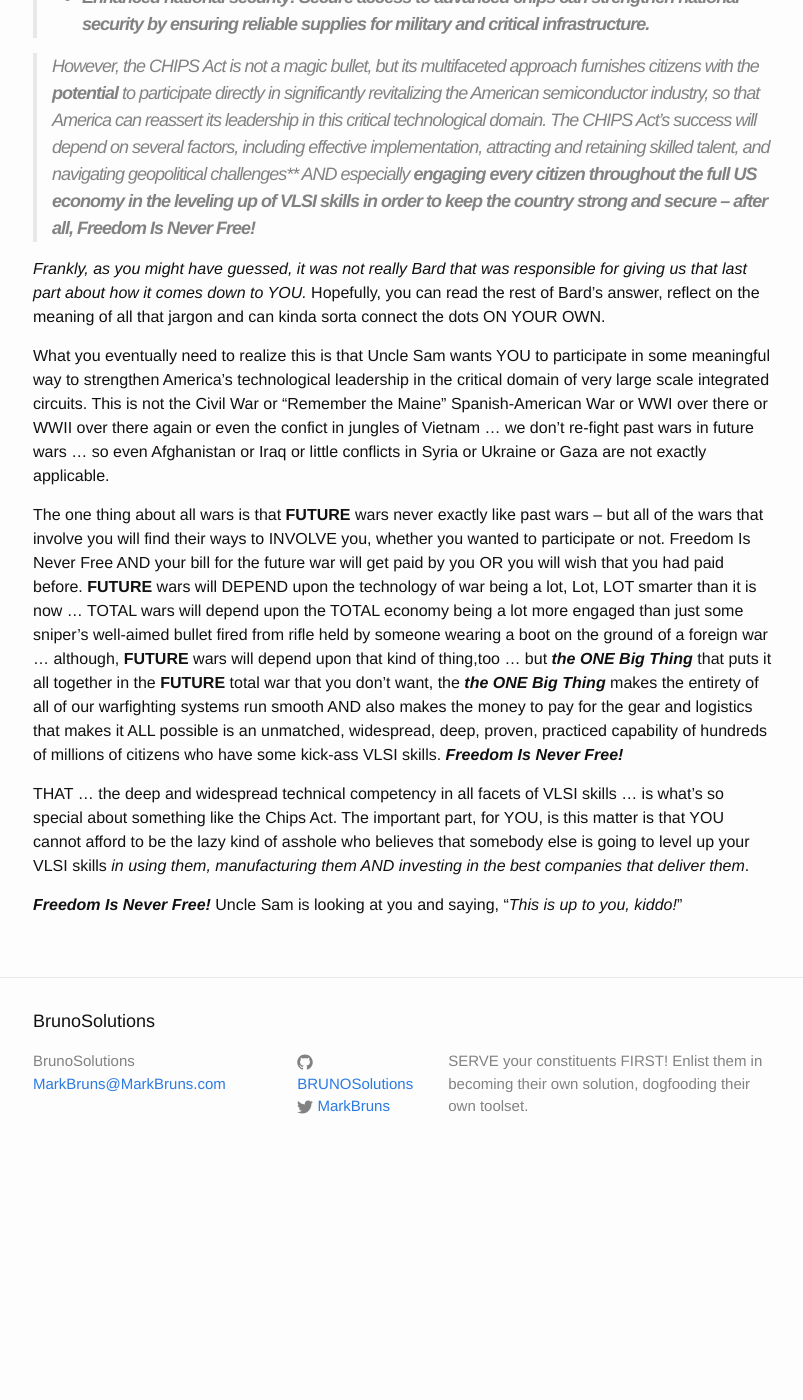
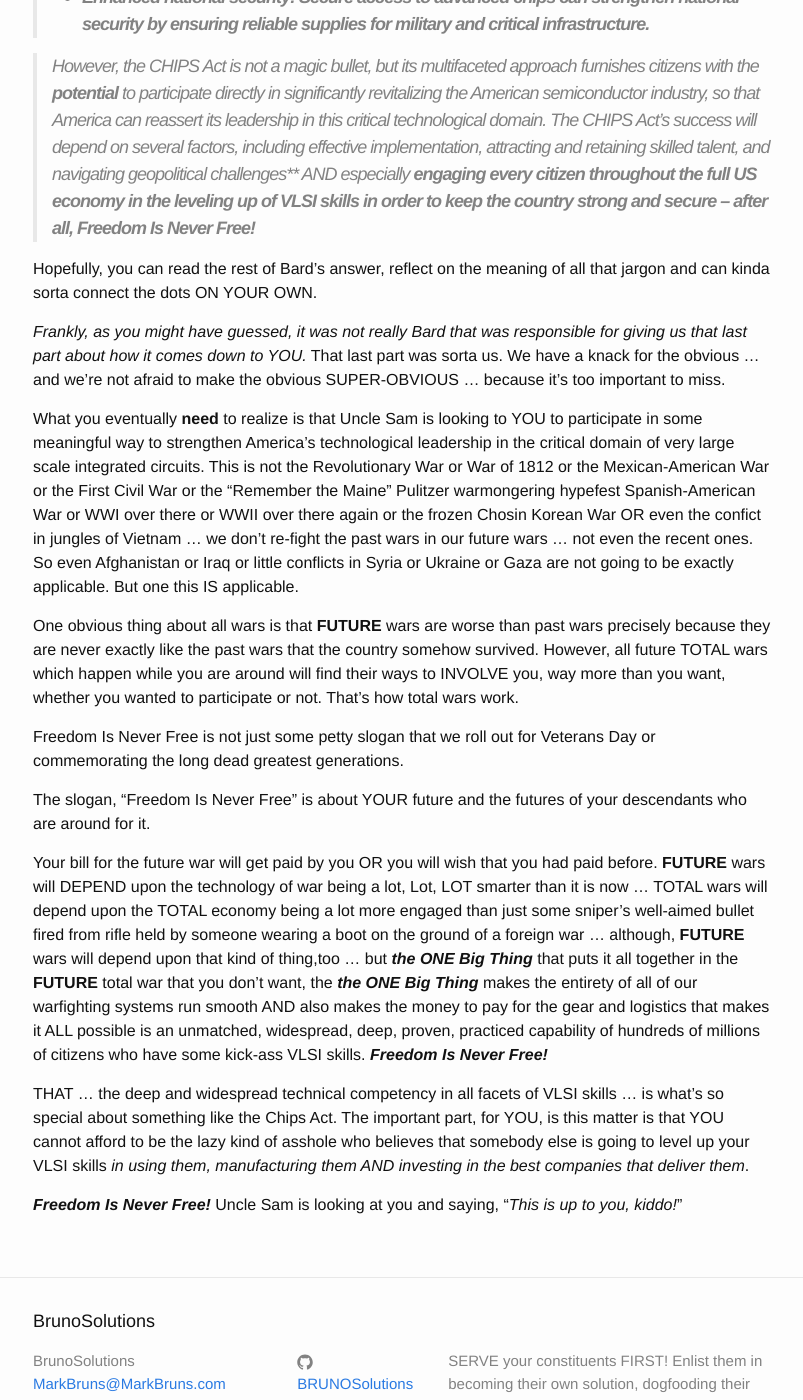
Before and after one commit to RockRapids/SHOP, a Jekyll site: the page built from _posts/2023-12-24-Level-Up-Those-Skills.MD, in a window 1280 px wide and 1400 px high, scrolled down 1794 px. Shown: the whole window, without its empty margins (237-1040 px from the left). Built offline with Jekyll 4.4.1, drawn with Linux system fonts in a browser that asks for light colours; before the commit the page ends 2972 px from its top, so only the background shows below that.

Commit message:
Refined content and clarified message in the post about the SEEMINGLY trite importance of VLSI skills.

```diff
--- a/_posts/2023-12-24-Level-Up-Those-Skills.MD
+++ b/_posts/2023-12-24-Level-Up-Those-Skills.MD
@@ -50,11 +50,19 @@ Why VLSI circuits are strategically significant:
 
 > However, the CHIPS Act is not a magic bullet, but its multifaceted approach furnishes citizens with the **potential** to participate directly in significantly revitalizing the American semiconductor industry, so that America can reassert its leadership in this critical technological domain. *The CHIPS Act's success will depend on several factors, including effective implementation, attracting and retaining skilled talent, and navigating geopolitical challenges** AND especially* ***engaging every citizen throughout the full US economy in the leveling up of VLSI skills in order to keep the country strong and secure -- after all, Freedom Is Never Free!***
 
-*Frankly, as you might have guessed, it was not really Bard that was responsible for giving us that last part about how it comes down to YOU.* Hopefully, you can read the rest of Bard's answer, reflect on the meaning of all that jargon and can kinda sorta connect the dots ON YOUR OWN.
+Hopefully, you can read the rest of Bard's answer, reflect on the meaning of all that jargon and can kinda sorta connect the dots ON YOUR OWN.
 
-What you eventually need to realize this is that Uncle Sam wants YOU to participate in some meaningful way to strengthen America's technological leadership in the critical domain of very large scale integrated circuits. This is not the Civil War or "Remember the Maine" Spanish-American War or WWI over there or WWII over there again or even the confict in jungles of Vietnam ... we don't re-fight past wars in future wars ... so even Afghanistan or Iraq or little conflicts in Syria or Ukraine or Gaza are not exactly applicable.
+*Frankly, as you might have guessed, it was not really Bard that was responsible for giving us that last part about how it comes down to YOU.* That last part was sorta us. We have a knack for the obvious ... and we're not afraid to make the obvious SUPER-OBVIOUS ... because it's too important to miss.
 
-The one thing about all wars is that **FUTURE** wars never exactly like past wars -- but all of the wars that involve you will find their ways to INVOLVE you, whether you wanted to participate or not. Freedom Is Never Free AND your bill for the future war will get paid by you OR you will wish that you had paid before.  **FUTURE** wars will DEPEND upon the technology of war being a lot, Lot, LOT smarter than it is now ... TOTAL wars will depend upon the TOTAL economy being a lot more engaged than just some sniper's well-aimed bullet fired from rifle held by someone wearing a boot on the ground of a foreign war ... although, **FUTURE** wars will depend upon that kind of thing,too ... but ***the ONE Big Thing*** that puts it all together in the **FUTURE** total war that you don't want, the ***the ONE Big Thing*** makes the entirety of all of our warfighting systems run smooth AND also makes the money to pay for the gear and logistics that makes it ALL possible is an unmatched, widespread, deep, proven, practiced capability of hundreds of millions of citizens who have some kick-ass VLSI skills.   ***Freedom Is Never Free!***
+What you eventually **need** to realize is that Uncle Sam is looking to YOU to participate in some meaningful way to strengthen America's technological leadership in the critical domain of very large scale integrated circuits. This is not the Revolutionary War or War of 1812 or the Mexican-American War or the First Civil War or the "Remember the Maine" Pulitzer warmongering hypefest Spanish-American War or WWI over there or WWII over there again or the frozen Chosin Korean War OR even the confict in jungles of Vietnam ... we don't re-fight the past wars in our future wars ... not even the recent ones. So even Afghanistan or Iraq or little conflicts in Syria or Ukraine or Gaza are not going to be exactly applicable. But one this IS applicable.
+
+One obvious thing about all wars is that **FUTURE** wars are worse than past wars precisely because they are never exactly like the past wars that the country somehow survived. However, all future TOTAL wars which happen while you are around will find their ways to INVOLVE you, way more than you want, whether you wanted to participate or not. That's how total wars work.
+
+Freedom Is Never Free is not just some petty slogan that we roll out for Veterans Day or commemorating the long dead greatest generations.
+
+The slogan, "Freedom Is Never Free" is about YOUR future and the futures of your descendants who are around for it.
+
+Your bill for the future war will get paid by you OR you will wish that you had paid before.  **FUTURE** wars will DEPEND upon the technology of war being a lot, Lot, LOT smarter than it is now ... TOTAL wars will depend upon the TOTAL economy being a lot more engaged than just some sniper's well-aimed bullet fired from rifle held by someone wearing a boot on the ground of a foreign war ... although, **FUTURE** wars will depend upon that kind of thing,too ... but ***the ONE Big Thing*** that puts it all together in the **FUTURE** total war that you don't want, the ***the ONE Big Thing*** makes the entirety of all of our warfighting systems run smooth AND also makes the money to pay for the gear and logistics that makes it ALL possible is an unmatched, widespread, deep, proven, practiced capability of hundreds of millions of citizens who have some kick-ass VLSI skills.   ***Freedom Is Never Free!***
 
 THAT ... the deep and widespread technical competency in all facets of VLSI skills ... is what's so special about something like the Chips Act. The important part, for YOU, is this matter is that YOU cannot afford to be the lazy kind of asshole who believes that somebody else is going to level up your VLSI skills *in using them, manufacturing them AND investing in the best companies that deliver them*.
 
```
